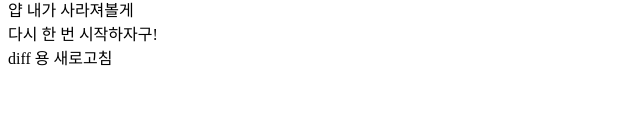
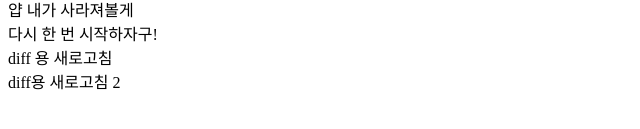
Before and after one commit to seongyun04/first, a plain HTML site: page index.html in a window 1280 px wide. Shown: the part 179-308 px from the top of the page, without its empty margins (0-640 px from the left). Drawn offline with Linux system fonts and the light colour scheme.

Commit message:
branch용 commit

```diff
--- a/index.html
+++ b/index.html
@@ -37,5 +37,8 @@
     <div>
         diff 용 새로고침
     </div>
+    <div>
+        diff용 새로고침 2
+    </div>
 </body>
 </html>
```
